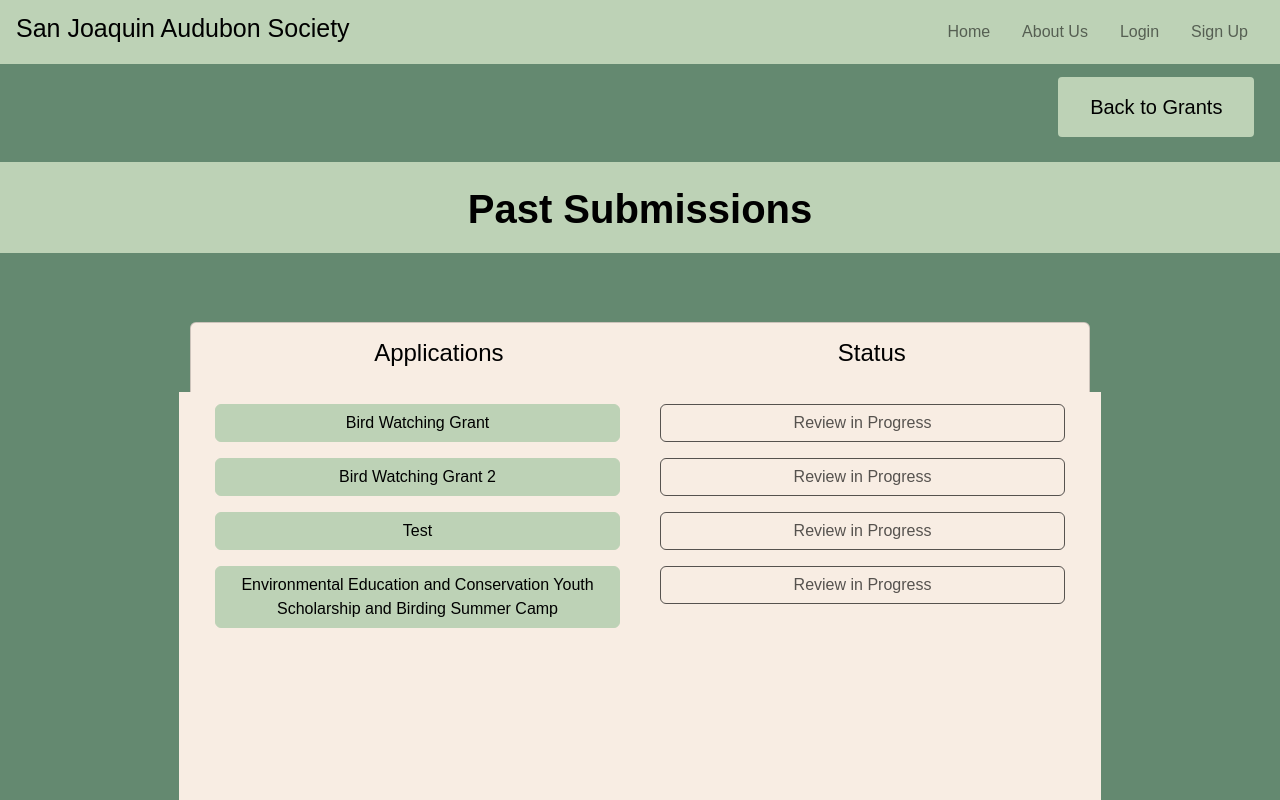
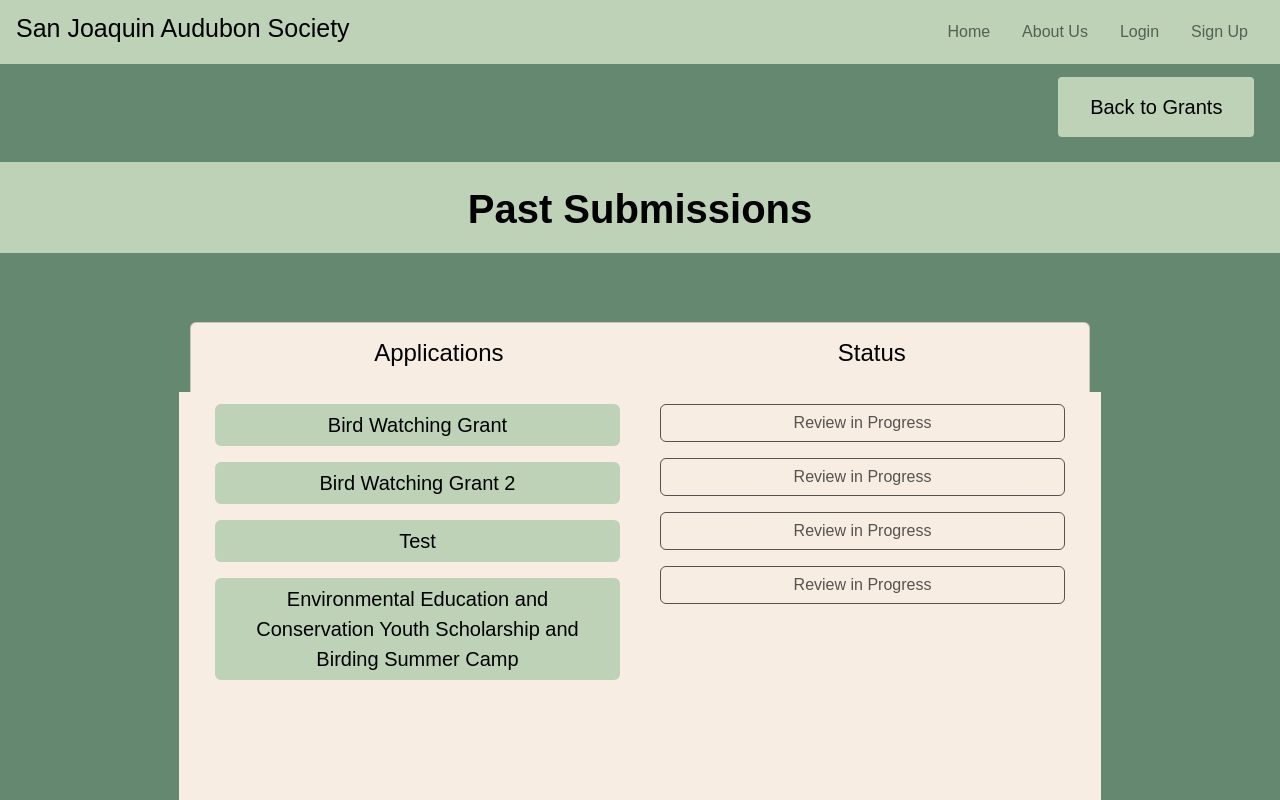
Before and after one commit to Kherbecs/Audubon-Society-Grant-Website, a React (Create React App) app: page /pastsubmissions in a window 1280 px wide. Shown: the top 800 px of the page. Built offline with nearby package versions, Linux system fonts and the light colour scheme.

Commit message:
Revert "JIRA #105"
This reverts commit c901869dc7b6d94773ee5ed706ee36ab83f9fd40.

```diff
--- a/src/css/GrantSelection.css
+++ b/src/css/GrantSelection.css
@@ -30,7 +30,7 @@
   max-width: 1000px;
   width: 75%;
   padding: 0px 0px 0px 0px;
-  background-color: #F8EDE3;
+  background-color: #F8EDE3!important;
   margin: 0 auto;
   float: none;
   margin-top:  30px;
--- a/src/css/PasswordReset.css
+++ b/src/css/PasswordReset.css
@@ -1,6 +1,6 @@
 body {
     text-align: center;
-    font-family: Arial, Helvetica, sans-serif;
+    font-family: Arial, Helvetica, sans-serif !important;
     background-color: #61876ed9;
     color:black
 
@@ -8,10 +8,13 @@ body {
 }
 .PasswordReset{
     text-align: center;
-    font-family: Arial, Helvetica, sans-serif;
+    font-family: Arial, Helvetica, sans-serif !important;
     background-color: #61876ed9;
     color:black;
     height: 110vh;
+
+
+
 }
 .imdiv{
     width: 15%;
@@ -20,7 +23,7 @@ body {
 }
 .ResetSuccess{
     text-align: center;
-    font-family: Arial, Helvetica, sans-serif;
+    font-family: Arial, Helvetica, sans-serif !important;
     background-color: #61876ed9;
     color:black;
     height: 110vh;
@@ -29,25 +32,25 @@ body {
     font-size: 20px;
 }
 
-.button-pr {
-    background-color: #BDD2B6;
-    border: none;
-    color: black;
-    padding: 15px 32px;
-    text-align: center;
-    font-size: 20px;
-    cursor: pointer;
-    font-family: Arial, Helvetica, sans-serif;
-    width:15%;
-    border-radius: 4px;
+
+button {
+    /*  !important to override color*/
+    border: none !important;
+   font-size: 20px !important;
+   text-align: center !important;
+   overflow: auto !important;
+    color: #000 !important;
+    font-family: Arial, Helvetica, sans-serif !important;
+    background-color:#BDD2B6 !important;
+
 }
 
 label{
-    text-align: left;
+    text-align: left !important;
 }
 div{
 
-    font-family: Arial, Helvetica, sans-serif;
+    font-family: Arial, Helvetica, sans-serif !important;
 }
 .form-group{
     text-align:left;
--- a/src/css/PastSubmissions.css
+++ b/src/css/PastSubmissions.css
@@ -9,15 +9,15 @@
 } */
 
  h1 {
-    font-weight: bolder;
+    font-weight: bolder !important;
  }
 
 .navbar {
-    background-color: #BDD2B6;
+    background-color: #BDD2B6 !important;
 }
 
  .submission-body {
-    background-color: #F8EDE3;
+    background-color: #F8EDE3 !important;
 }
 
 .page-title {
@@ -25,7 +25,7 @@
     margin-bottom: 3%;
     padding-top: 1%;
     padding-bottom: 1%;
-    background-color: #BDD2B6;
+    background-color: #BDD2B6 !important;
 }
 
 .container {
@@ -43,14 +43,14 @@
 }
 
 .back-to-grants {
-    background-color: #BDD2B6;
-    border: none;
-    color: black;
-    padding: 15px 32px;
-    text-align: center;
-    font-size: 20px;
-    cursor: pointer;
-    font-family: Arial, Helvetica, sans-serif;
+    background-color: #BDD2B6 !important;
+    border: none !important;
+    color: black !important;
+    padding: 15px 32px !important;
+    text-align: center !important;
+    font-size: 20px !important;
+    cursor: pointer !important;
+    font-family: Arial, Helvetica, sans-serif !important;
     margin-top: 1%;
     margin-bottom: 1%;
 }
@@ -68,7 +68,7 @@
 }
 
 .applications {
-    background-color: #BDD2B6;
-    color: black;
-    border-color: #BDD2B6;
+    background-color: #BDD2B6 !important;
+    color: black !important;
+    border-color: #BDD2B6 !important;
 }
--- a/src/pages/PasswordReset.js
+++ b/src/pages/PasswordReset.js
@@ -24,11 +24,11 @@ export function PasswordReset() {
       </div>
 
       <div class="mb-3 mt-3 ">
-        <button class = "button-pr"><a href="/resetsuccess">Submit</a></button>
+          <button type="button" class="btn btn-secondary btn-lg col-2" ><a href="/resetsuccess">Submit</a></button>
       </div>
 
       <div class="form-group w-75" >
-        <button class = "button-pr"><a href="/login">Back</a></button>
+        <button type="button" class="btn btn-secondary btn-lg col-2"><a href="/login">Back</a></button>
       </div>
 
     </div>
--- a/src/pages/Register.js
+++ b/src/pages/Register.js
@@ -39,7 +39,6 @@ export function Register() {
               <input type = "checkbox" className = "form-check-input"></input>
               <label htmlFor = "check" className = "form-check-label-lr">Sign Up for Grant Updates</label>
           </div>
-          <button type="sign up" className="btn btn-success btn-lg w-100 block mt-2"><a href="" className="link-lr">Sign Up</a></button>
 
           <a href="" className="link-lr"><button type="sign up" className="btn btn-success btn-lg w-100 block mt-2">Sign Up</button></a>
 
--- a/src/pages/ResetSuccess.js
+++ b/src/pages/ResetSuccess.js
@@ -15,9 +15,9 @@ export function ResetSuccess() {
         <p>Password reset link sent</p>
         <div>
           <div>
-            <button class = "button-pr"><a href="/login">Back to Login</a></button>
+            <button type="button" class="btn btn-secondary btn-lg  col-3" ><a href="/login">Back to Login</a></button>
           </div>
-            <button class = "button-pr">Resend Link</button>
+          <button type="button" class="btn btn-secondary btn-lg col-2" >Resend Link</button>
 
         </div>
       </div>
```
